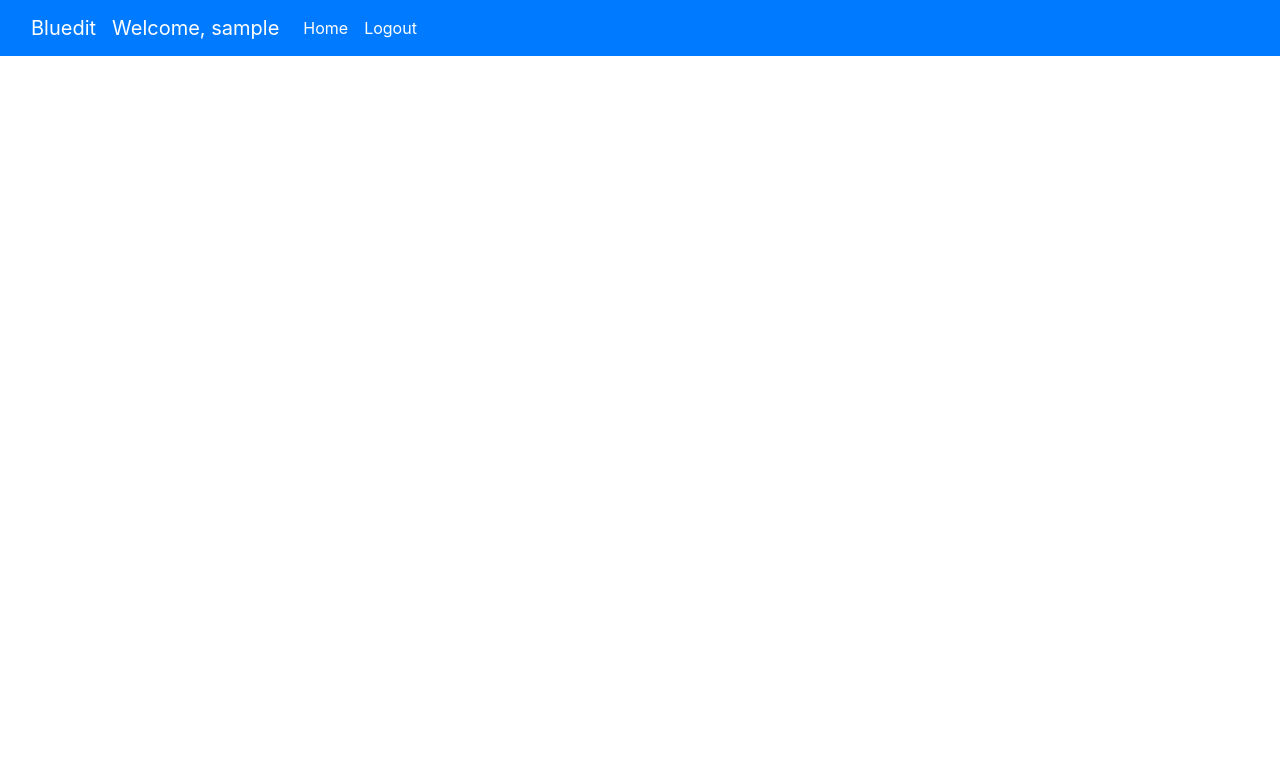
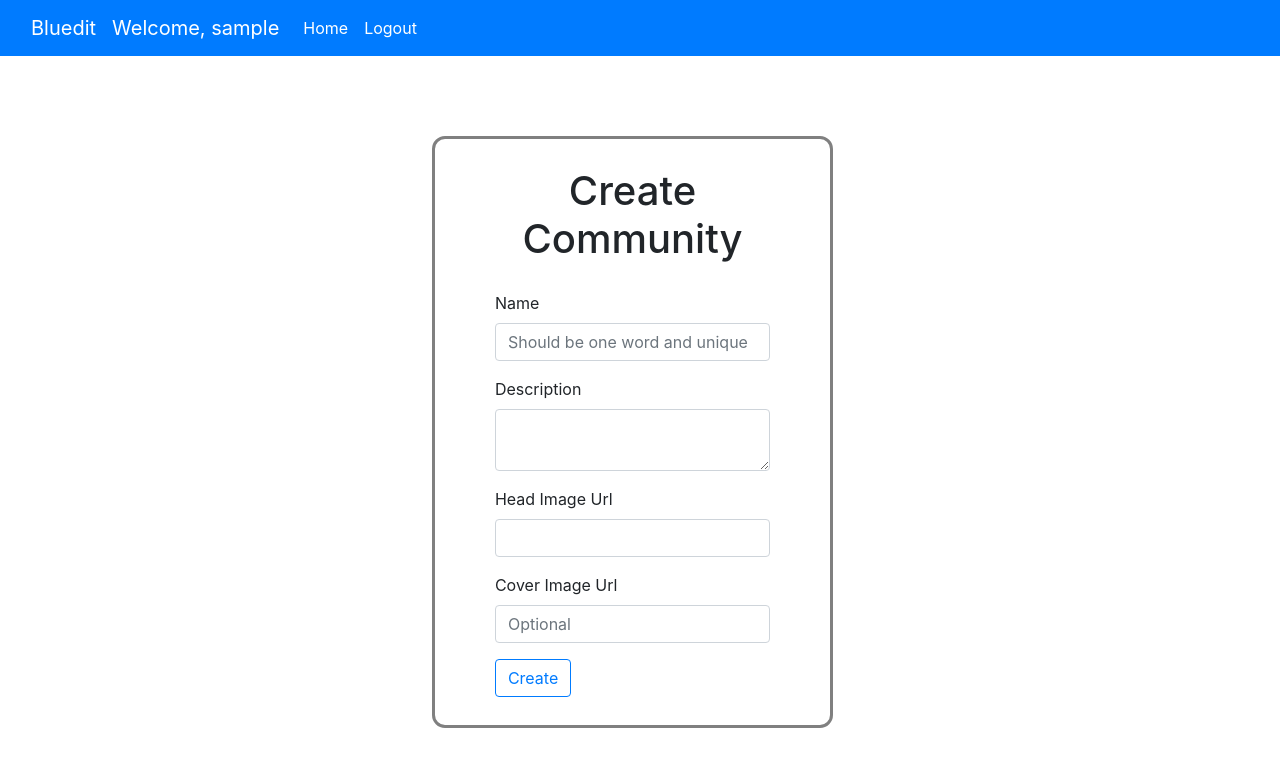
Before and after one commit to KostadinovK/Bluedit, an Angular app in the folder Client/: page /create in a window 1280 px wide. Before the commit this address led to /. Shown: the top 766 px of the page. Built offline with nearby package versions, Linux system fonts and the light colour scheme; sample sign-in values are in the browser's storage.

Commit message:
Add FE logic for creating a community (without BE for now)

```diff
--- a/Client/src/app/app-routing.module.ts
+++ b/Client/src/app/app-routing.module.ts
@@ -2,12 +2,15 @@ import { NgModule } from '@angular/core';
 import { Routes, RouterModule } from '@angular/router';
 import { LoginComponent } from './user/login/login.component';
 import { RegisterComponent } from './user/register/register.component';
-import {HomePageComponent} from './home-page/home-page.component';
+import { HomePageComponent } from './home-page/home-page.component';
+import { CreateCommunityComponent } from './community/create-community/create-community.component';
+import { AuthenticationGuard } from './guards-and-interceptors/AuthenticationGuard';
 
 const routes: Routes = [
   { path: '', component: HomePageComponent },
   { path: 'login', component: LoginComponent },
   { path: 'register', component: RegisterComponent },
+  { path: 'create', component: CreateCommunityComponent, canActivate: [AuthenticationGuard] },
 ];
 
 @NgModule({
--- a/Client/src/app/app.module.ts
+++ b/Client/src/app/app.module.ts
@@ -7,6 +7,7 @@ import { AppComponent } from './app.component';
 import { GuestPageComponent } from './guest-page/guest-page.component';
 import { SharedModule } from './shared/shared.module';
 import { UserModule } from './user/user.module';
+import { CommunityModule } from './community/community.module';
 import { AuthInterceptor } from './guards-and-interceptors/AuthInterceptor';
 import { AuthenticationGuard } from './guards-and-interceptors/AuthenticationGuard';
 import { HomePageComponent } from './home-page/home-page.component';
@@ -25,6 +26,7 @@ import { UserHomePageComponent } from './user-home-page/user-home-page.component
     AppRoutingModule,
     SharedModule,
     UserModule,
+    CommunityModule,
   ],
   providers: [
     AuthenticationGuard,
--- /dev/null
+++ b/Client/src/app/community/create-community/create-community.component.html
@@ -0,0 +1,48 @@
+<div class="wrap">
+  <div class="row">
+    <div class="form-wrapper col-md-4">
+      <form [formGroup]="createFrom" class="community-form" (ngSubmit)="create()">
+        <h1 class="community-form-heading">Create Community</h1>
+        <div class="form-group">
+          <label>Name</label>
+          <input type="text" class="form-control" placeholder="Should be one word and unique" formControlName="name">
+        </div>
+
+        <div *ngIf="name.touched && (name.errors?.required || name.errors?.minlength)" class="alert alert-danger">
+          Name field should be at least 3 chars!
+        </div>
+        <div *ngIf="name.touched && name.errors?.maxlength" class="alert alert-danger">
+          Name field should be max 30 chars!
+        </div>
+
+        <div class="form-group">
+          <label>Description</label>
+          <textarea class="form-control" formControlName="description"></textarea>
+        </div>
+
+        <div *ngIf="description.touched && (description.errors?.required || description.errors?.minlength)" class="alert alert-danger">
+          Description should be at least 3 chars!
+        </div>
+        <div *ngIf="description.touched && description.errors?.maxlength" class="alert alert-danger">
+          Description should be max 500 chars!
+        </div>
+
+        <div class="form-group">
+          <label>Head Image Url</label>
+          <input type="text" class="form-control" formControlName="headImageUrl">
+        </div>
+
+        <div *ngIf="headImageUrl.touched && headImageUrl.errors?.required" class="alert alert-danger">
+          Head image url is required!
+        </div>
+
+        <div class="form-group">
+          <label>Cover Image Url</label>
+          <input type="text" class="form-control" placeholder="Optional" formControlName="coverImageUrl">
+        </div>
+
+        <button type="submit" class="btn btn-outline-primary">Create</button>
+      </form>
+    </div>
+  </div>
+</div>
--- /dev/null
+++ b/Client/src/app/community/create-community/create-community.component.scss
@@ -0,0 +1,23 @@
+.wrap {
+  margin-bottom: 50px;
+
+  .row {
+    margin-right: 0px;
+
+    .form-wrapper {
+      margin: 0 auto;
+    }
+  }
+
+  .community-form {
+    margin-top: 10vh;
+    border: 3px solid grey;
+    padding: 7% 15%;
+    border-radius: 13px;
+
+    .community-form-heading {
+      text-align: center;
+      margin-bottom: 10%;
+    }
+  }
+}
--- /dev/null
+++ b/Client/src/app/community/create-community/create-community.component.ts
@@ -0,0 +1,49 @@
+import { Component, OnInit } from '@angular/core';
+import {FormBuilder, FormGroup, Validators} from '@angular/forms';
+import {Router} from '@angular/router';
+
+@Component({
+  selector: 'app-create-community',
+  templateUrl: './create-community.component.html',
+  styleUrls: ['./create-community.component.scss']
+})
+export class CreateCommunityComponent implements OnInit {
+  createFrom: FormGroup;
+  formError = '';
+
+  constructor(private formBuilder: FormBuilder, private router: Router) {
+    this.createFrom = this.formBuilder.group({
+      name: ['', [Validators.required, Validators.minLength(3), Validators.maxLength(30)]],
+      description: ['', [Validators.required, Validators.minLength(3)], Validators.maxLength(500)],
+      headImageUrl: ['', [Validators.required]],
+      coverImageUrl: ['']
+    });
+  }
+
+  get name() {
+    return this.createFrom.get('name');
+  }
+
+  get description() {
+    return this.createFrom.get('description');
+  }
+
+  get headImageUrl() {
+    return this.createFrom.get('headImageUrl');
+  }
+
+  get coverImageUrl() {
+    return this.createFrom.get('coverImageUrl');
+  }
+
+  ngOnInit(): void {
+  }
+
+  create(): void {
+    if (this.createFrom.invalid) {
+      return;
+    }
+
+    console.log(this.createFrom.value);
+  }
+}
--- a/Client/src/app/user-home-page/user-home-page.component.html
+++ b/Client/src/app/user-home-page/user-home-page.component.html
@@ -1 +1,7 @@
-<p>You are logged in!</p>
+<div class="content">
+  <h1>Browse communities</h1>
+  <p>Here you can see your communities and explore some more.</p>
+  <div class="buttons">
+    <a class="btn btn-primary" routerLink="/create">Create Community</a>
+  </div>
+</div>
--- a/Client/src/app/user-home-page/user-home-page.component.scss
+++ b/Client/src/app/user-home-page/user-home-page.component.scss
@@ -0,0 +1,20 @@
+.content {
+  text-align: center;
+  width: 40%;
+  margin: 40px auto;
+
+  h1 {
+    margin-bottom: 60px;
+  }
+
+  p {
+    font-size: 16px;
+  }
+
+  .buttons {
+    margin-top: 50px;
+    a {
+      margin-right: 20px;
+    }
+  }
+}
```
Also changed, not shown: Client/src/app/community/community.module.ts (added, +17 -0 lines), 1 other file (tests, documents, lock files or other folders).
